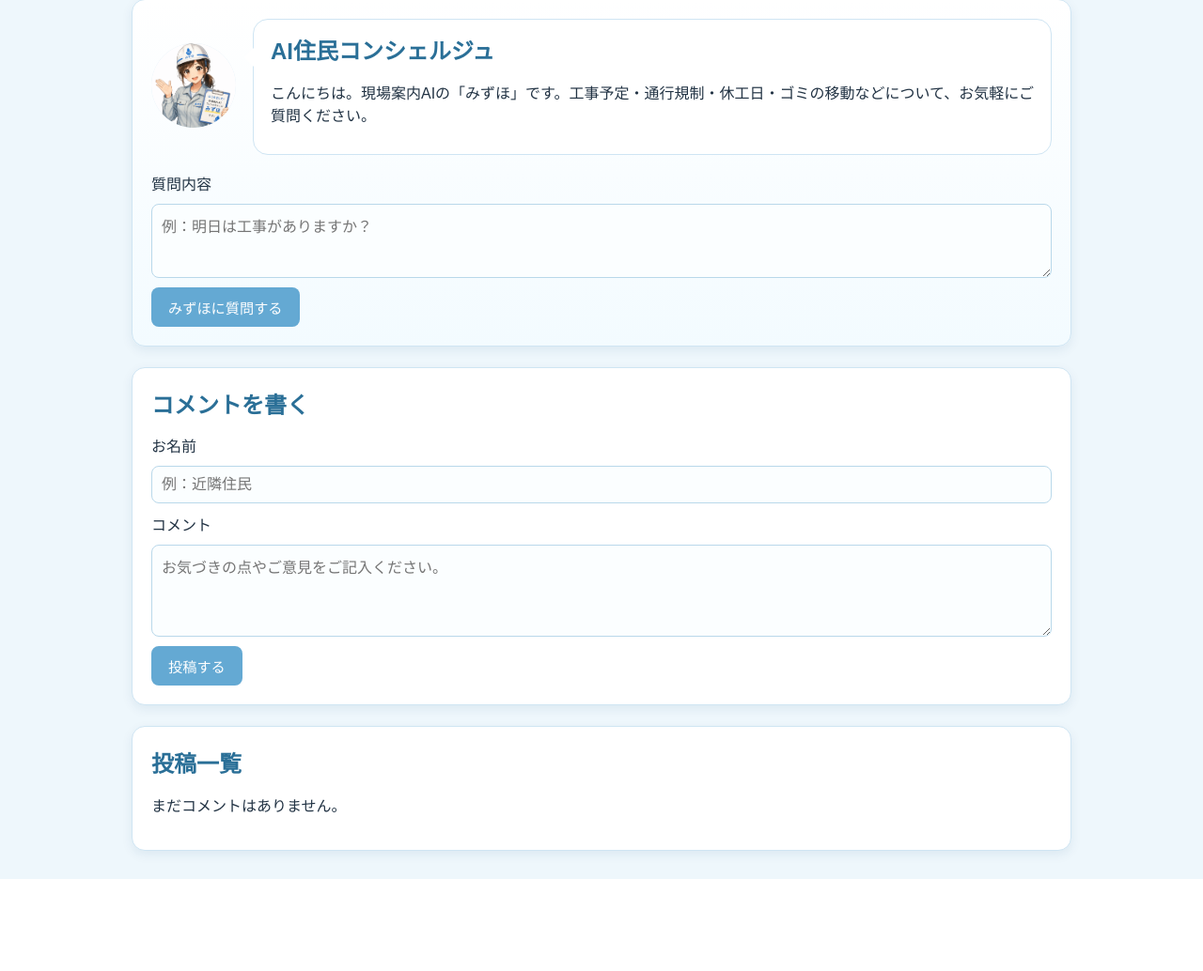
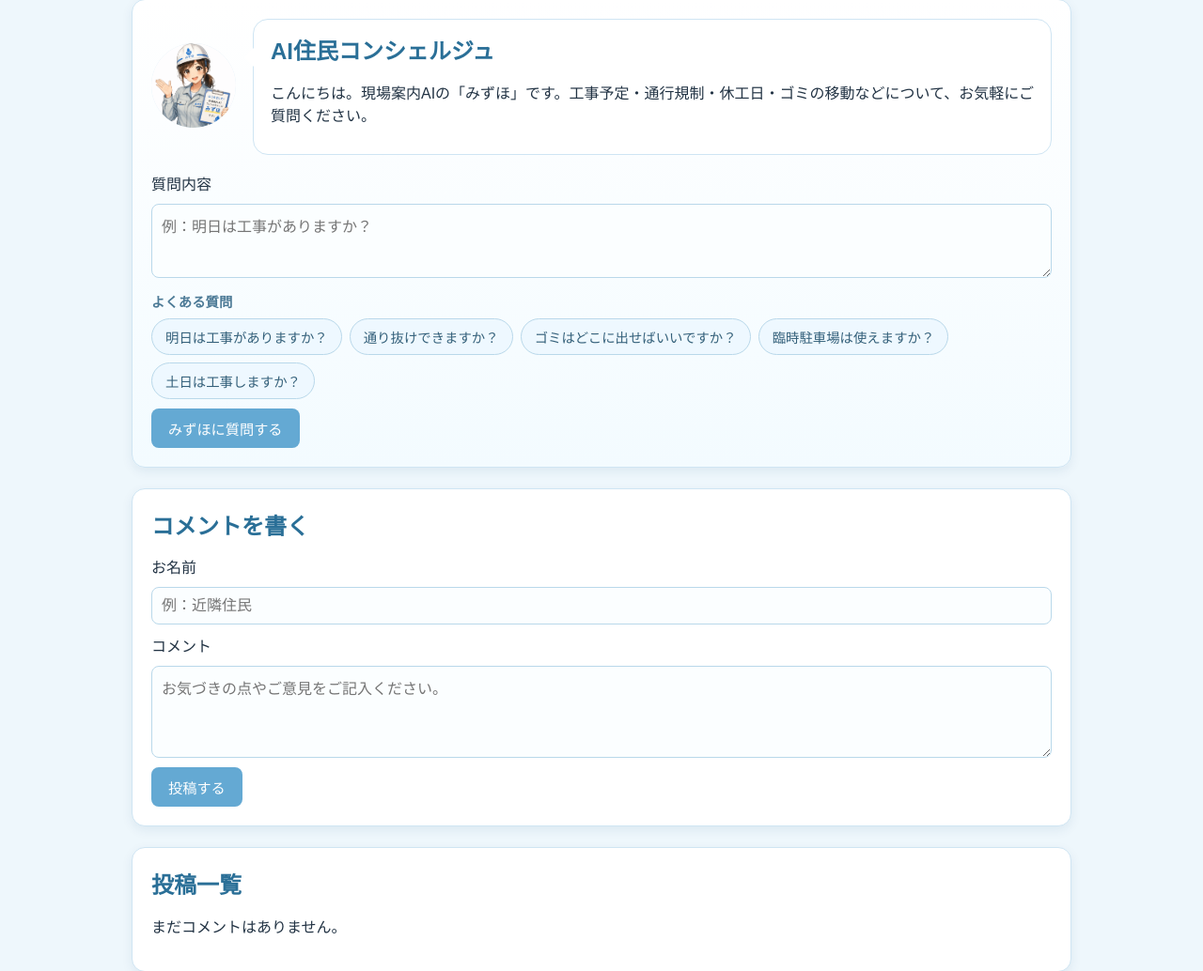
Before and after one commit to takeda03731-yu/construction_board, a Flask app: page /board in a window 1280 px wide. Shown: the part 181-1215 px from the top of the page at 94% size. Before the commit the page ends 1117 px from the top, so only its background shows below. Run offline with Flask 3, Linux system fonts and the light colour scheme; some libraries are stand-ins or nearby versions.

Commit message:
AI住民コンシェルジュによくある質問ボタンを追加

```diff
--- a/static/base.css
+++ b/static/base.css
@@ -351,6 +351,41 @@ html {
     background: #f8fcff;
 }
 
+/* よくある質問ボタン */
+.faq-section {
+    margin-top: 4px;
+}
+
+.faq-label {
+    margin: 0 0 8px;
+    font-size: 0.9rem;
+    color: #4c7a96;
+    font-weight: bold;
+}
+
+.faq-buttons {
+    display: flex;
+    flex-wrap: wrap;
+    gap: 8px;
+}
+
+.faq-buttons .faq-btn {
+    width: auto;
+    padding: 8px 14px;
+    border: 1px solid #b9d8ea;
+    border-radius: 20px;
+    background-color: #eef8ff;
+    color: #34607a;
+    font-size: 0.9rem;
+    cursor: pointer;
+    transition: background-color 0.15s, border-color 0.15s;
+}
+
+.faq-buttons .faq-btn:hover {
+    background-color: #d9eef9;
+    border-color: #8fc3e0;
+}
+
 @media (max-width: 600px) {
     .ai-concierge-header {
         flex-direction: column;
--- a/templates/take.html
+++ b/templates/take.html
@@ -91,6 +91,32 @@
             placeholder="{% if lang == 'en' %}Example: Will construction work take place tomorrow?{% else %}例：明日は工事がありますか？{% endif %}"
             required></textarea>
 
+        <div class="faq-section">
+            <p class="faq-label">
+                {% if lang == "en" %}
+                    Frequently Asked Questions
+                {% else %}
+                    よくある質問
+                {% endif %}
+            </p>
+
+            <div class="faq-buttons">
+                {% if lang == "en" %}
+                    <button type="button" class="faq-btn">Will construction take place tomorrow?</button>
+                    <button type="button" class="faq-btn">Can I pass through the road?</button>
+                    <button type="button" class="faq-btn">Where should I put out my garbage?</button>
+                    <button type="button" class="faq-btn">Can I use the temporary parking area?</button>
+                    <button type="button" class="faq-btn">Is construction work carried out on weekends?</button>
+                {% else %}
+                    <button type="button" class="faq-btn">明日は工事がありますか？</button>
+                    <button type="button" class="faq-btn">通り抜けできますか？</button>
+                    <button type="button" class="faq-btn">ゴミはどこに出せばいいですか？</button>
+                    <button type="button" class="faq-btn">臨時駐車場は使えますか？</button>
+                    <button type="button" class="faq-btn">土日は工事しますか？</button>
+                {% endif %}
+            </div>
+        </div>
+
         <button id="ai-submit-btn" type="submit">
             {% if lang == "en" %}
                 Ask Mizuhō
@@ -145,6 +171,22 @@
 
         <script>
         const pageLang = "{{ lang }}";
+
+        // よくある質問ボタン：質問文をtextareaに入れてそのまま送信する
+        document.querySelectorAll(".faq-btn").forEach(function(btn) {
+            btn.addEventListener("click", function() {
+                const questionInput = document.getElementById("ai-question");
+                questionInput.value = btn.textContent.trim();
+
+                const aiForm = document.getElementById("ai-form");
+                if (typeof aiForm.requestSubmit === "function") {
+                    aiForm.requestSubmit();
+                } else {
+                    // 古いブラウザ向けフォールバック
+                    aiForm.dispatchEvent(new Event("submit", { cancelable: true }));
+                }
+            });
+        });
 
         document.getElementById("ai-form").addEventListener("submit", async function(event) {
             event.preventDefault();
```
